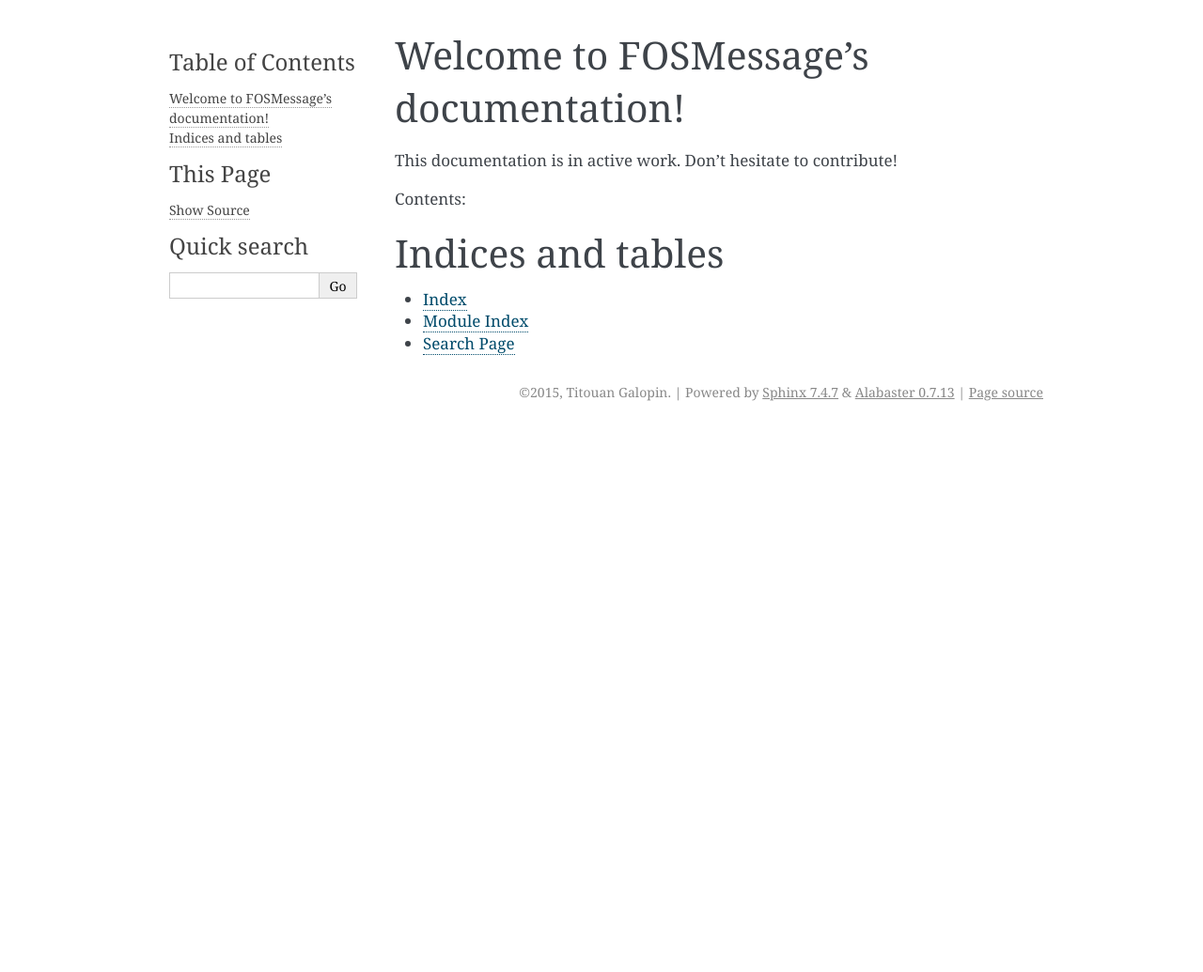
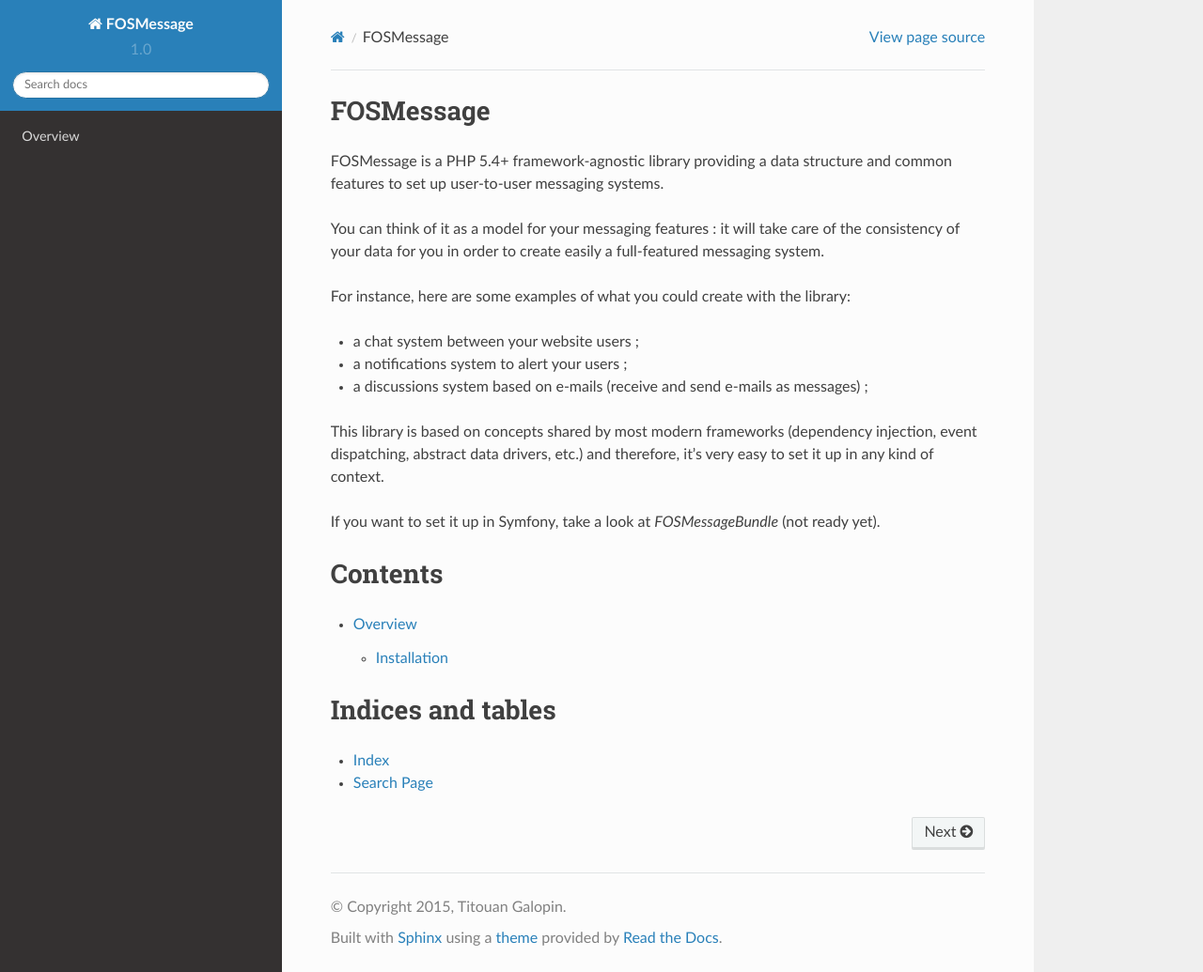
Before and after one commit to FriendsOfSymfony/FOSMessage, a Sphinx documentation site: the page built from docs/index.rst, in a window 1280 px wide and 1035 px high. Shown: the whole window at 94% size. Built offline with Sphinx 7.4.7 and the Read the Docs theme 2.0.0, drawn with Linux system fonts in a browser that asks for light colours.

Commit message:
Update documentation and package name

```diff
--- a/composer.json
+++ b/composer.json
@@ -1,5 +1,5 @@
 {
-    "name": "fos/message",
+    "name": "friendsofsymfony/message",
     "type": "library",
     "description": "A framework-agnostic PHP 5.4+ user-to-user messaging library",
     "keywords": [
--- /dev/null
+++ b/docs/book/overview.rst
@@ -0,0 +1,56 @@
+Overview
+========
+
+Installation
+------------
+
+Step 1: Download FOSMessage using Composer
+^^^^^^^^^^^^^^^^^^^^^^^^^^^^^^^^^^^^^^^^^^
+
+This bundle is available on Packagist. You can install it using Composer:
+
+.. code-block:: bash
+
+    composer require friendsofsymfony/message:~1.0@dev
+
+Step 2: Set up your User model
+^^^^^^^^^^^^^^^^^^^^^^^^^^^^^^
+
+FOSMessage provides a flexible set of tools organized around three main entites:
+conversations, messages and persons. Default entities are provided for conversations
+and messages but you need to configure the library to use your User model.
+
+FOSMessage requires that your user class implement `PersonInterface`. This
+library does not have any direct dependencies to any particular user system,
+except that it must implement the above interface.
+
+Your user class may look something like the following:
+
+.. code-block:: php
+
+    <?php
+    use Doctrine\ORM\Mapping as ORM;
+    use FOS\Message\Model\PersonInterface;
+
+    /**
+     * @ORM\Entity
+     */
+    class User implements PersonInterface
+    {
+        public function getId()
+        {
+            return $this->id;
+        }
+
+        // Your code ...
+    }
+
+Step 3: Set up the library main components
+^^^^^^^^^^^^^^^^^^^^^^^^^^^^^^^^^^^^^^^^^^
+
+FOSMessage is organized around three components : the Repository that fetch conversations and messages,
+the Sender that start conversations and send replies and the Tagger that let you (the developer) tag
+conversation to retreive them in the future.
+
+These three components are usually set up automatically in the context of a framework (by the dependency
+injection). If you are not using a framework, you have to set up these components yourself.
--- a/docs/conf.py
+++ b/docs/conf.py
@@ -15,6 +15,7 @@
 import sys
 import os
 import shlex
+import sphinx_rtd_theme
 
 # If extensions (or modules to document with autodoc) are in another directory,
 # add these directories to sys.path here. If the directory is relative to the
@@ -108,7 +109,7 @@ todo_include_todos = False
 
 # The theme to use for HTML and HTML Help pages.  See the documentation for
 # a list of builtin themes.
-html_theme = 'alabaster'
+html_theme = 'sphinx_rtd_theme'
 
 # Theme options are theme-specific and customize the look and feel of a theme
 # further.  For a list of options available for each theme, see the
@@ -116,7 +117,7 @@ html_theme = 'alabaster'
 #html_theme_options = {}
 
 # Add any paths that contain custom themes here, relative to this directory.
-#html_theme_path = []
+html_theme_path = [sphinx_rtd_theme.get_html_theme_path()]
 
 # The name for this set of Sphinx documents.  If None, it defaults to
 # "<project> v<release> documentation".
--- a/docs/index.rst
+++ b/docs/index.rst
@@ -1,23 +1,37 @@
-.. FOSMessage documentation master file, created by
-   sphinx-quickstart on Fri Nov 20 13:19:04 2015.
-   You can adapt this file completely to your liking, but it should at least
-   contain the root `toctree` directive.
+FOSMessage
+==========
 
-Welcome to FOSMessage's documentation!
-======================================
+FOSMessage is a PHP 5.4+ framework-agnostic library providing a data structure
+and common features to set up user-to-user messaging systems.
 
-This documentation is in active work. Don't hesitate to contribute!
+You can think of it as a model for your messaging features : it will take care
+of the consistency of your data for you in order to create easily a full-featured
+messaging system.
 
-Contents:
+For instance, here are some examples of what you could create with the library:
+
+- a chat system between your website users ;
+- a notifications system to alert your users ;
+- a discussions system based on e-mails (receive and send e-mails as messages) ;
+
+This library is based on concepts shared by most modern frameworks (dependency injection,
+event dispatching, abstract data drivers, etc.) and therefore, it's very easy to set it up
+in any kind of context.
+
+If you want to set it up in Symfony, take a look at *FOSMessageBundle* (not ready yet).
+
+
+Contents
+========
 
 .. toctree::
-   :maxdepth: 2
+    :maxdepth: 2
 
+    book/overview
 
 
 Indices and tables
 ==================
 
 * :ref:`genindex`
-* :ref:`modindex`
 * :ref:`search`
```
